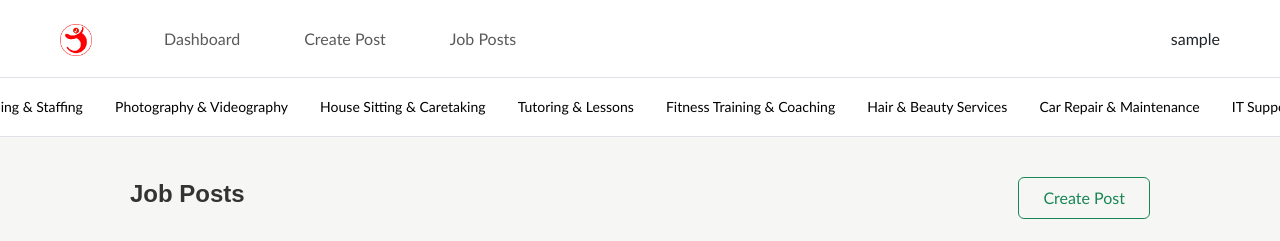
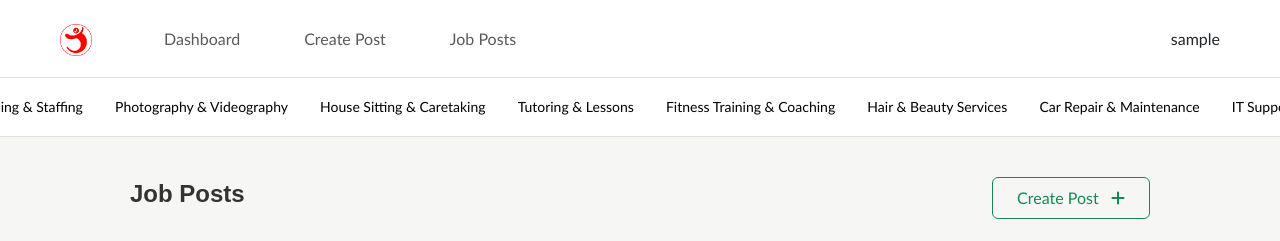
Before and after one commit to Gunslingahhh/JUMPA, a PHP site: page /php/jobboard.php in a window 1280 px wide. Shown: the top 241 px of the page. Run offline with PHP 8.4, Linux system fonts and the light colour scheme; the visitor is signed in with stand-in values (Sample User, id 1); data that the repository does not hold is empty.

Commit message:
Add + sign to create post

```diff
--- a/php/jobboard.php
+++ b/php/jobboard.php
@@ -50,7 +50,7 @@ include "connection.php";
                 <div class="d-flex justify-content-between align-items-center my-4">
                     <h4 class="mx-5 text-center">Job Posts</h4>
                     <div class="createpost-div-link mx-5">
-                        <a href="createpost.php" class="btn btn-outline-success px-4 py-2">Create Post</a>
+                        <a href="createpost.php" class="btn btn-outline-success px-4 py-2">Create Post &nbsp; <i class="fas fa-plus"></i></a>
                     </div>
 
                 </div>
```
